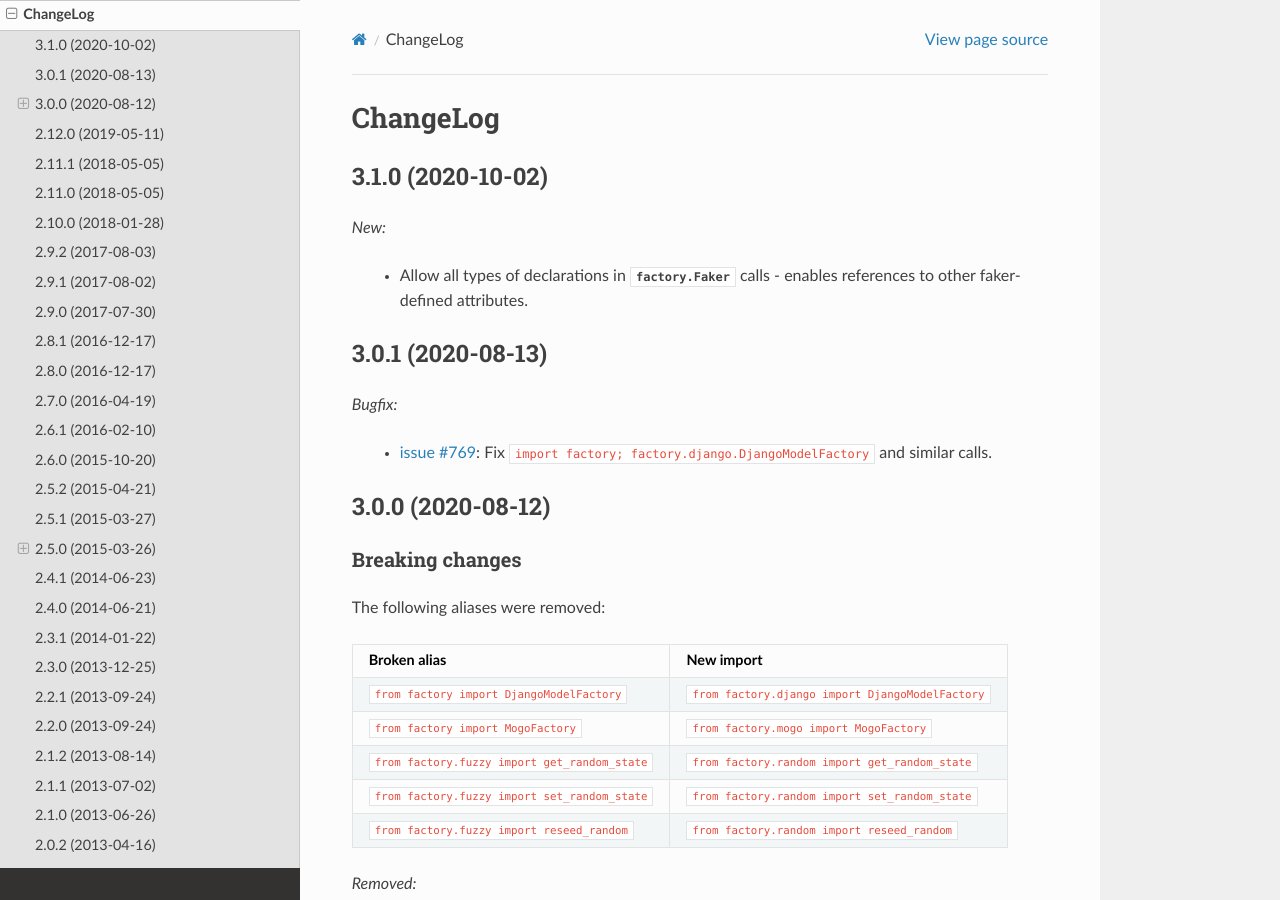
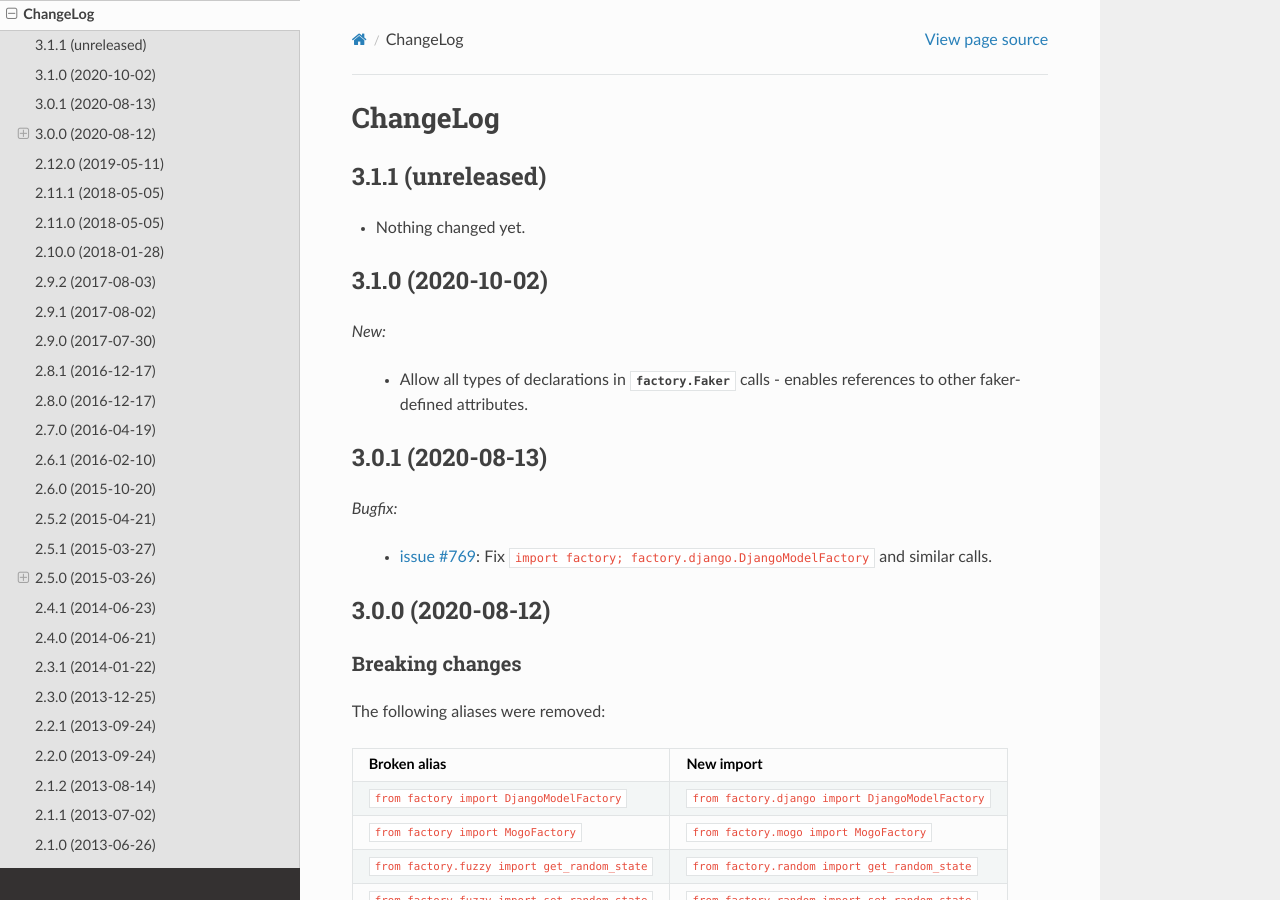
Before and after one commit to FactoryBoy/factory_boy, a Sphinx documentation site: the page built from docs/changelog.rst, in a window 1280 px wide and 900 px high. Built offline with Sphinx 7.4.7 and the Read the Docs theme 2.0.0, drawn with Linux system fonts in a browser that asks for light colours.

Commit message:
Back to development: 3.1.1

```diff
--- a/docs/changelog.rst
+++ b/docs/changelog.rst
@@ -1,5 +1,11 @@
 ChangeLog
 =========
+
+3.1.1 (unreleased)
+------------------
+
+- Nothing changed yet.
+
 
 3.1.0 (2020-10-02)
 ------------------
--- a/setup.cfg
+++ b/setup.cfg
@@ -1,6 +1,6 @@
 [metadata]
 name = factory_boy
-version = 3.1.0
+version = 3.1.1.dev0
 description = A versatile test fixtures replacement based on thoughtbot's factory_bot for Ruby.
 long_description = file: README.rst
 author = Mark Sandstrom
```
